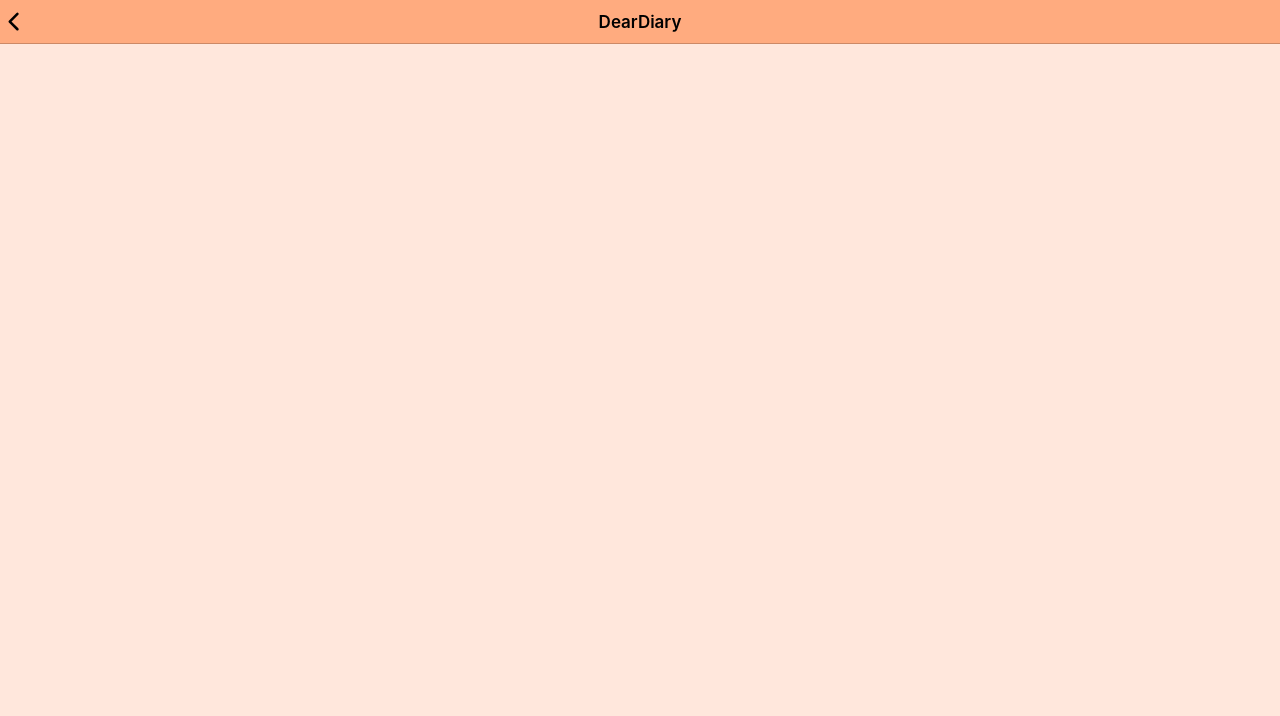
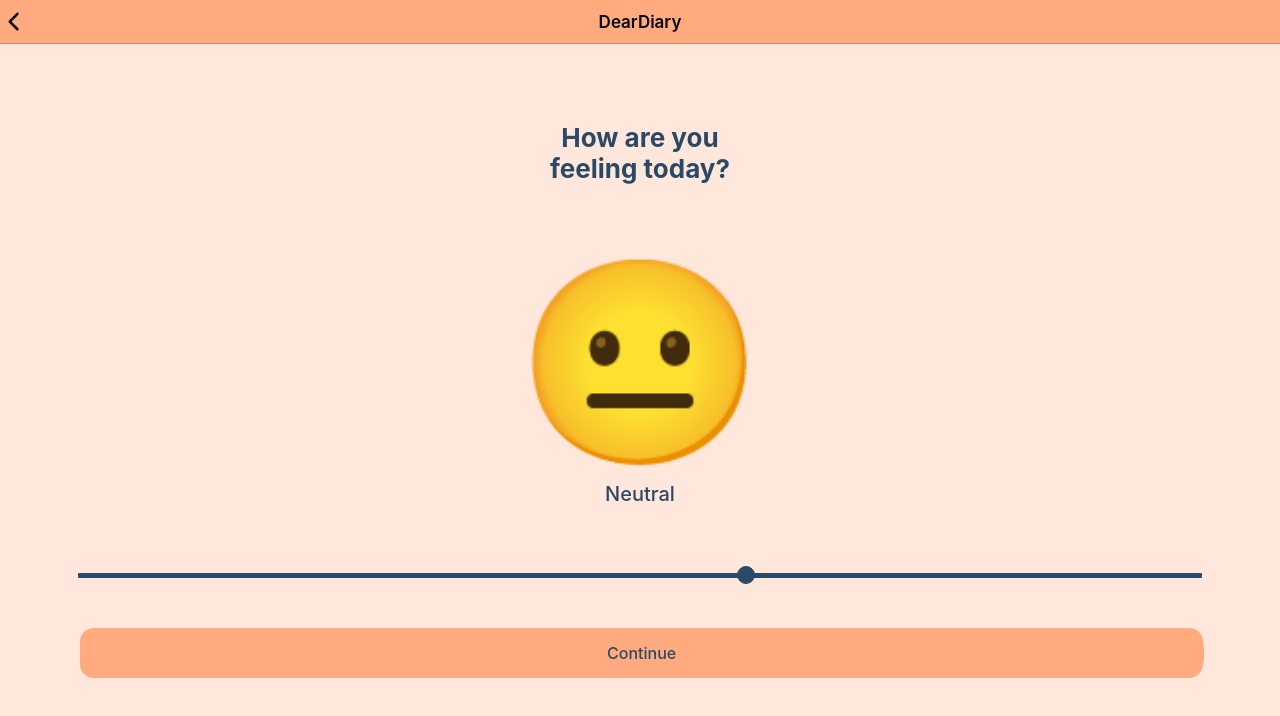
Before and after one commit to tommaso-caputi/journaling-app, a React (Vite) app in the folder dear-diary/: page /mainhome in a window 1280 px wide. Both pictures are taken after a click on the element 640 px from the left and 710 px from the top of the page. Shown: the top 716 px of the page. Built offline with nearby package versions, Linux system fonts and the light colour scheme.

Commit message:
add slider

```diff
--- a/dear-diary/src/components/Card/Card.css
+++ b/dear-diary/src/components/Card/Card.css
@@ -31,6 +31,7 @@ ion-chip {
     text-align: center;
     color: var(--secondary-color);
     margin-right: 2%;
+    margin-bottom: 2%;
     font-size: 12px;
     justify-content: center;
     align-items: center;
@@ -40,4 +41,5 @@ ion-chip {
 .container-chips {
     display: flex;
     flex-direction: row;
+    flex-wrap: wrap;
 }
--- a/dear-diary/src/components/Card/Card.tsx
+++ b/dear-diary/src/components/Card/Card.tsx
@@ -11,7 +11,7 @@ const Card: React.FC<CardProps> = ({ entry }) => {
         <>
             <div className='container-chips'>
                 {entry.topics.map((t, index) => (
-                    <div className='chip'>{t}</div>
+                    <div className='chip' key={index}>{t}</div>
                 ))}
             </div>
             <IonCard>
--- a/dear-diary/src/components/Footer/Footer.tsx
+++ b/dear-diary/src/components/Footer/Footer.tsx
@@ -2,7 +2,7 @@ import { IonButton, IonFab, IonFabButton, IonFooter, IonIcon, IonNavLink } from
 import { add, home, personOutline } from 'ionicons/icons';
 import './Footer.css';
 import { useHistory } from 'react-router';
-import NewEntry from '../../pages/Home/NewEntry/NewEntry';
+import NewEntryMood from '../../pages/Home/NewEntry/NewEntryMood/NewEntryMood';
 
 interface FooterProps {
     goto: string;
@@ -21,7 +21,7 @@ const Footer: React.FC<FooterProps> = ({ goto }) => {
 
     return (
         <>
-            <IonNavLink routerDirection="forward" component={() => <NewEntry />}>
+            <IonNavLink routerDirection="forward" component={() => <NewEntryMood />}>
                 <IonFab slot="fixed" vertical="bottom" horizontal="center">
                     <IonFabButton>
                         <IonIcon icon={add} className='icon-color-selected'></IonIcon>
--- /dev/null
+++ b/dear-diary/src/components/Slider/Slider.css
@@ -0,0 +1,157 @@
+/* .slider {
+    overflow: hidden;
+    width: 100%;
+    height: 2%;
+    -webkit-appearance: none;
+    background-color: white;
+}
+
+.slider::-webkit-slider-thumb {
+    width: 5%;
+    -webkit-appearance: none;
+    height: 100%;
+    background: var(--secondary-color);
+    box-shadow: -1000px 0 0 1000px var(--secondary-color);
+} */
+
+/* .container-slider {
+    position: relative;
+    width: 100%;
+    height: 24px;
+    opacity: 1;
+    display: flex;
+    justify-content: center;
+    align-items: center;
+}
+
+.slider {
+    position: absolute;
+    left: 0;
+    top: 50%;
+    transform: translate(0, -50%);
+    width: 60%;
+    height: 4px;
+    background-color: #1c41c5;
+    border-radius: 10px;
+    z-index: 10;
+    pointer-events: none;
+    opacity: 1;
+}
+
+.slider-input {
+    width: 100%;
+    cursor: pointer;
+    background: white;
+    border-radius: 10px;
+    opacity: 1;
+    pointer-events: auto;
+} */
+
+
+input[type=range] {
+    height: 25px;
+    -webkit-appearance: none;
+    margin: 10px 0;
+    width: 100%;
+    background-color: var(--background-color);
+}
+
+input[type=range]:focus {
+    outline: none;
+}
+
+input[type=range]::-webkit-slider-runnable-track {
+    width: 100%;
+    height: 5px;
+    cursor: pointer;
+    box-shadow: 0px 0px 0px var(--background-color);
+    background: var(--secondary-color);
+    border-radius: 1px;
+    border: 0px solid var(--background-color);
+}
+
+input[type=range]::-webkit-slider-thumb {
+    box-shadow: 0px 0px 0px var(--background-color);
+    border: 1px solid var(--secondary-color);
+    height: 18px;
+    width: 18px;
+    border-radius: 25px;
+    background: var(--secondary-color);
+    cursor: pointer;
+    -webkit-appearance: none;
+    margin-top: -7px;
+}
+
+input[type=range]:focus::-webkit-slider-runnable-track {
+    background: var(--secondary-color);
+}
+
+input[type=range]::-moz-range-track {
+    width: 100%;
+    height: 5px;
+    cursor: pointer;
+    box-shadow: 0px 0px 0px var(--background-color);
+    background: var(--secondary-color);
+    border-radius: 1px;
+    border: 0px solid var(--background-color);
+}
+
+input[type=range]::-moz-range-thumb {
+    box-shadow: 0px 0px 0px var(--background-color);
+    border: 1px solid var(--secondary-color);
+    height: 18px;
+    width: 18px;
+    border-radius: 25px;
+    background: var(--secondary-color);
+    cursor: pointer;
+}
+
+input[type=range]::-ms-track {
+    width: 100%;
+    height: 5px;
+    cursor: pointer;
+    background: transparent;
+    border-color: transparent;
+    color: transparent;
+}
+
+input[type=range]::-ms-fill-lower {
+    background: var(--secondary-color);
+    border: 0px solid var(--background-color);
+    border-radius: 2px;
+    box-shadow: 0px 0px 0px var(--background-color);
+}
+
+input[type=range]::-ms-fill-upper {
+    background: var(--secondary-color);
+    border: 0px solid var(--background-color);
+    border-radius: 2px;
+    box-shadow: 0px 0px 0px var(--background-color);
+}
+
+input[type=range]::-ms-thumb {
+    margin-top: 1px;
+    box-shadow: 0px 0px 0px var(--background-color);
+    border: 1px solid var(--secondary-color);
+    height: 18px;
+    width: 18px;
+    border-radius: 25px;
+    background: var(--secondary-color);
+    cursor: pointer;
+}
+
+input[type=range]:focus::-ms-fill-lower {
+    background: var(--secondary-color);
+}
+
+input[type=range]:focus::-ms-fill-upper {
+    background: var(--secondary-color);
+}
+
+
+.feeling {
+    margin-top: 0px;
+    color: var(--secondary-color);
+    font-size: 20px;
+    font-weight: 500;
+}
--- /dev/null
+++ b/dear-diary/src/components/Slider/Slider.tsx
@@ -0,0 +1,42 @@
+import { useState } from "react";
+import './Slider.css';
+
+const Slider: React.FC = () => {
+    const [value, setValue] = useState(60);
+
+    const onValueChange = (event: React.ChangeEvent<HTMLInputElement>) => {
+        setValue(parseInt(event.target.value, 10));
+    }
+
+    let iconSize = 200;
+    let icon;
+    let feeling;
+    if (value <= 30) {
+        icon = "😞";
+        feeling = "Unhappy";
+    } else if (value > 30 && value <= 70) {
+        icon = "😐";
+        feeling = "Neutral";
+    } else {
+        icon = "😊";
+        feeling = "Happy";
+    }
+
+    return (
+        <>
+            <div>
+                <div style={{ fontSize: `${iconSize}px` }}>{icon}</div>
+                <p className="feeling">{feeling}</p>
+            </div>
+            <input
+                type="range"
+                min="1"
+                max="100"
+                value={value}
+                onChange={onValueChange}
+            />
+        </>
+    );
+};
+
+export default Slider;
--- a/dear-diary/src/data/data.tsx
+++ b/dear-diary/src/data/data.tsx
@@ -30,10 +30,15 @@ export const sha256 = async (s: string) => {
 };
 
 
-
 export interface Entry {
     content: string;
     date: string;
     title: string;
     topics: string[];
 }
+
+export const addNewEntry = (entry: Entry) => {
+    var temp = localStorage.getItem('entries');
+    console.log(temp);
+    //localStorage.setItem('entries',)
+}
--- a/dear-diary/src/pages/Home/Homepage/Homepage.tsx
+++ b/dear-diary/src/pages/Home/Homepage/Homepage.tsx
@@ -34,7 +34,7 @@ const Homepage: React.FC = () => {
             <div className='bold3'>Recent entries</div>
             <div>
               {entries.map((entry, index) => (
-                <Card entry={entry} />
+                <Card key={index} entry={entry} />
               ))}
             </div>
           </div>
--- /dev/null
+++ b/dear-diary/src/pages/Home/NewEntry/NewEntryMood/NewEntryMood.css
@@ -0,0 +1,5 @@
+.bold-new-entry-mood {
+    font-weight: bold;
+    font-size: 26px;
+    color: var(--secondary-color);
+}
--- /dev/null
+++ b/dear-diary/src/pages/Home/NewEntry/NewEntryMood/NewEntryMood.tsx
@@ -0,0 +1,30 @@
+import { IonButton, IonContent, IonPage } from '@ionic/react';
+import Header from '../../../../components/Header';
+import './NewEntryMood.css';
+import Slider from '../../../../components/Slider/Slider';
+
+const NewEntryMood: React.FC = () => {
+
+    return (
+        <IonPage>
+            <Header url='/mainhome' />
+            <IonContent class="ion-padding">
+                <div className='container'>
+                    <div className='bold-new-entry-mood'>
+                        How are you<br />
+                        feeling today?
+                    </div>
+                    <div></div>
+                    <Slider />
+                    <div>
+                        <IonButton className='margin-bottom'>
+                            Continue
+                        </IonButton>
+                    </div>
+                </div>
+            </IonContent>
+        </IonPage>
+    );
+};
+
+export default NewEntryMood;
```
